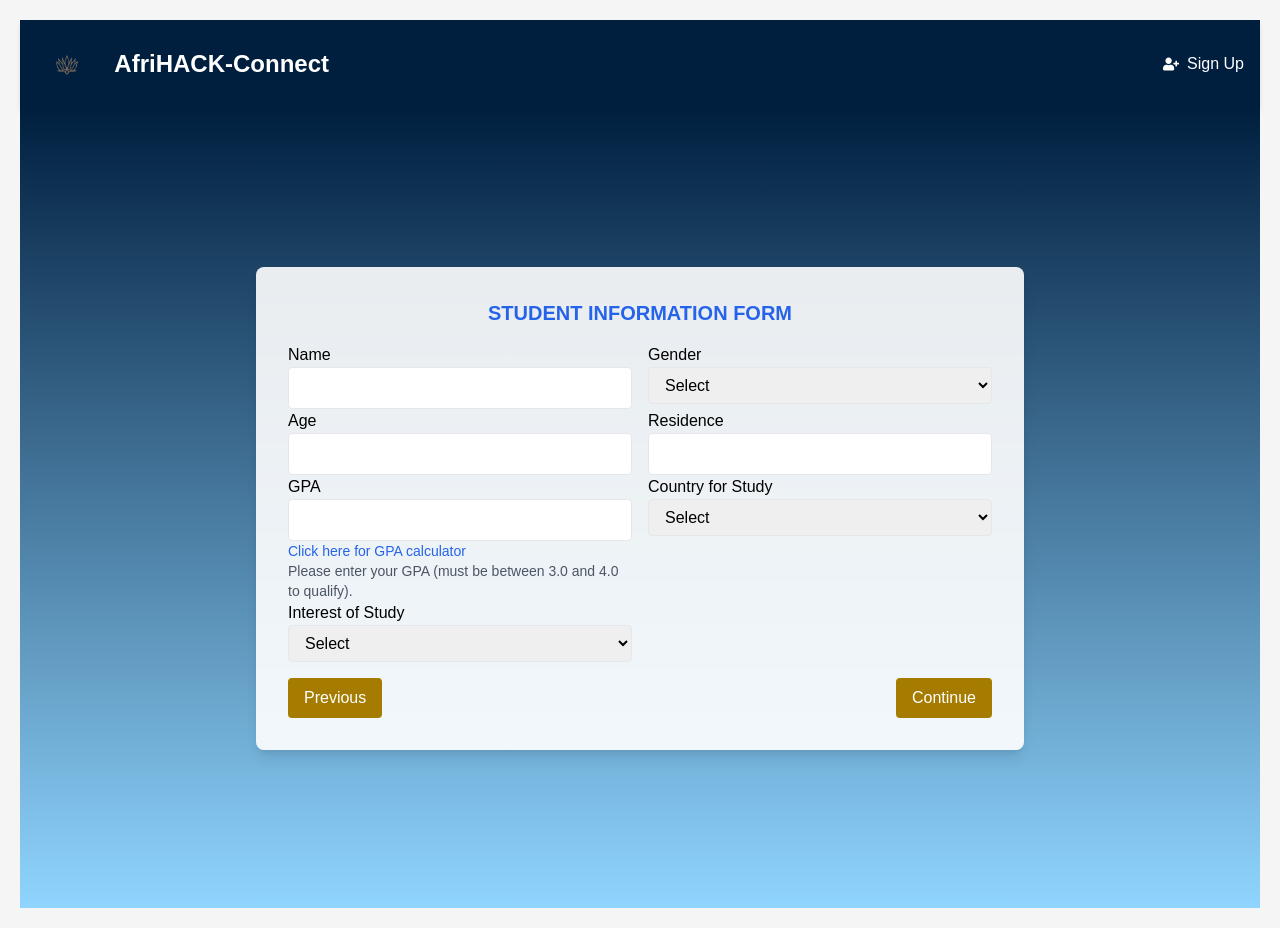
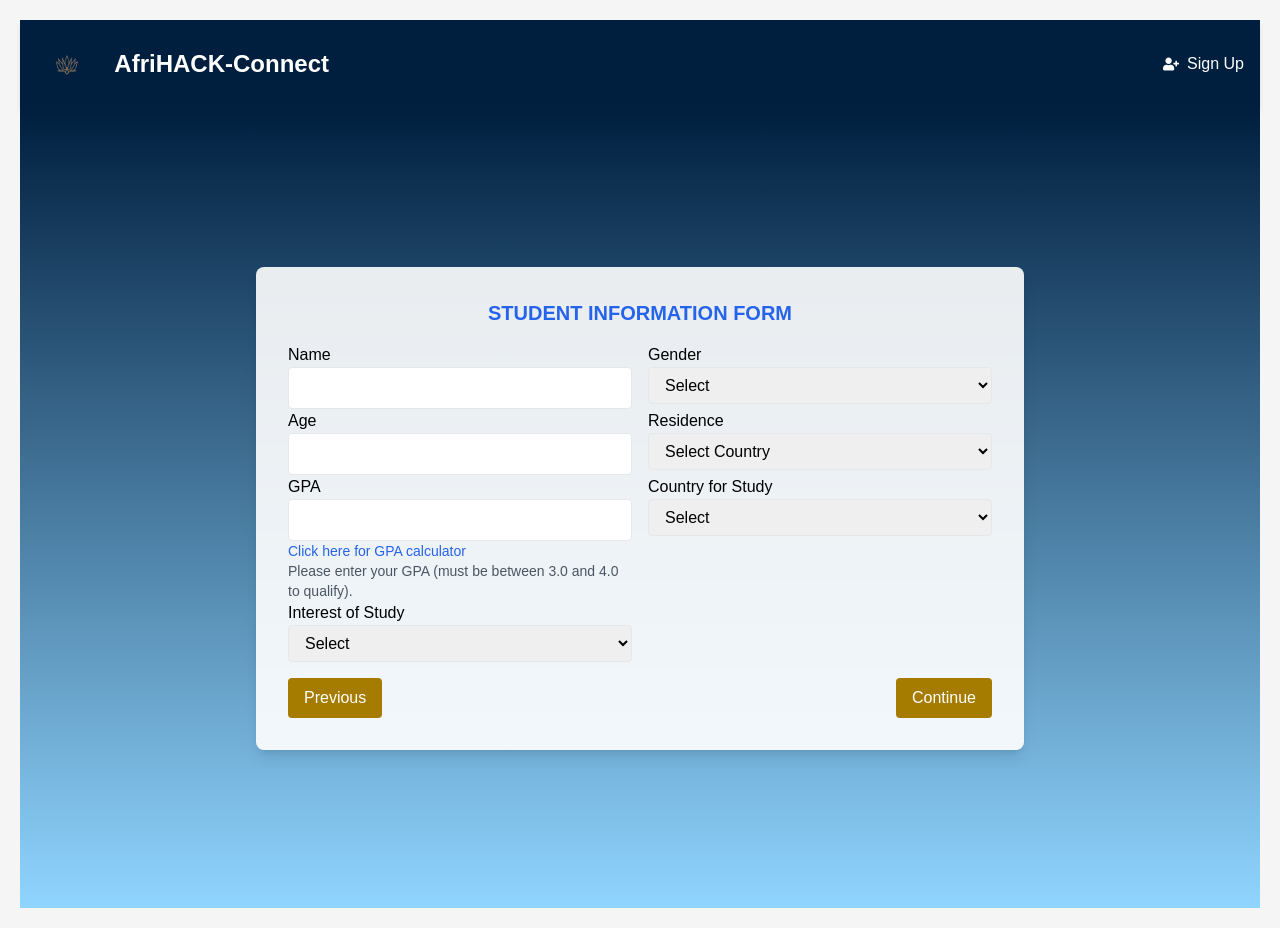
Before and after one commit to Irishtheboy/Afrihack, a React (Vite) app in the folder afrihack/: page /form in a window 1280 px wide. Built offline with nearby package versions, Linux system fonts and the light colour scheme.

Commit message:
adding the drop down arow

```diff
--- a/afrihack/src/pages/FormPage.jsx
+++ b/afrihack/src/pages/FormPage.jsx
@@ -1,5 +1,10 @@
 import React, { useState } from 'react';
 import { Link, useNavigate } from 'react-router-dom';
+
+const countries = [
+  "United States", "Europe", "United Kingdom", "Australia", "Germany",
+  "France", "India", "South Africa", "Kenya", "Nigeria"
+];
 
 const FormPage = () => {
   const [formData, setFormData] = useState({
@@ -9,7 +14,7 @@ const FormPage = () => {
     residence: '',
     gpa: '',
     country: '',
-    studyInterest: '' // New field for study interest
+    studyInterest: ''
   });
 
   const navigate = useNavigate();
@@ -25,13 +30,12 @@ const FormPage = () => {
   const handleSubmit = (e) => {
     e.preventDefault();
 
-    // Check GPA qualification
     const gpa = parseFloat(formData.gpa);
     if (gpa >= 3.0 && gpa <= 4.0) {
       console.log('Qualified for international universities:', formData);
-      navigate('/university', { state: { formData } }); // Navigate to UniversityPage with formData
+      navigate('/university', { state: { formData } });
     } else {
-      alert('You do not qualify for international universities.'); // Alert for unqualified students
+      alert('You do not qualify for international universities.');
     }
   };
 
@@ -39,7 +43,7 @@ const FormPage = () => {
     <div
       className="flex flex-col justify-center items-center min-h-screen"
       style={{
-        background: 'linear-gradient(to bottom, #001f3f, #90d5ff)', // Gradient background
+        background: 'linear-gradient(to bottom, #001f3f, #90d5ff)',
       }}
     >
       <div className="bg-white bg-opacity-90 p-8 rounded-lg shadow-lg w-full max-w-3xl mx-4 transform transition-transform duration-500 hover:scale-105">
@@ -85,14 +89,18 @@ const FormPage = () => {
             </div>
             <div className="w-full sm:w-1/2 px-2">
               <label className="block">Residence</label>
-              <input
-                type="text"
+              <select
                 name="residence"
                 value={formData.residence}
                 onChange={handleChange}
                 className="border rounded px-3 py-2 w-full"
                 required
-              />
+              >
+                <option value="">Select Country</option>
+                {countries.map((country) => (
+                  <option key={country} value={country}>{country}</option>
+                ))}
+              </select>
             </div>
             <div className="w-full sm:w-1/2 px-2">
               <label className="block">GPA</label>
@@ -113,7 +121,6 @@ const FormPage = () => {
               <p className="text-sm text-gray-600">
                 Please enter your GPA (must be between 3.0 and 4.0 to qualify).
               </p>
-
             </div>
             <div className="w-full sm:w-1/2 px-2">
               <label className="block">Country for Study</label>
@@ -130,7 +137,6 @@ const FormPage = () => {
                 <option value="UK">UK</option>
               </select>
             </div>
-            {/* New dropdown for study interest */}
             <div className="w-full sm:w-1/2 px-2">
               <label className="block">Interest of Study</label>
               <select
```
